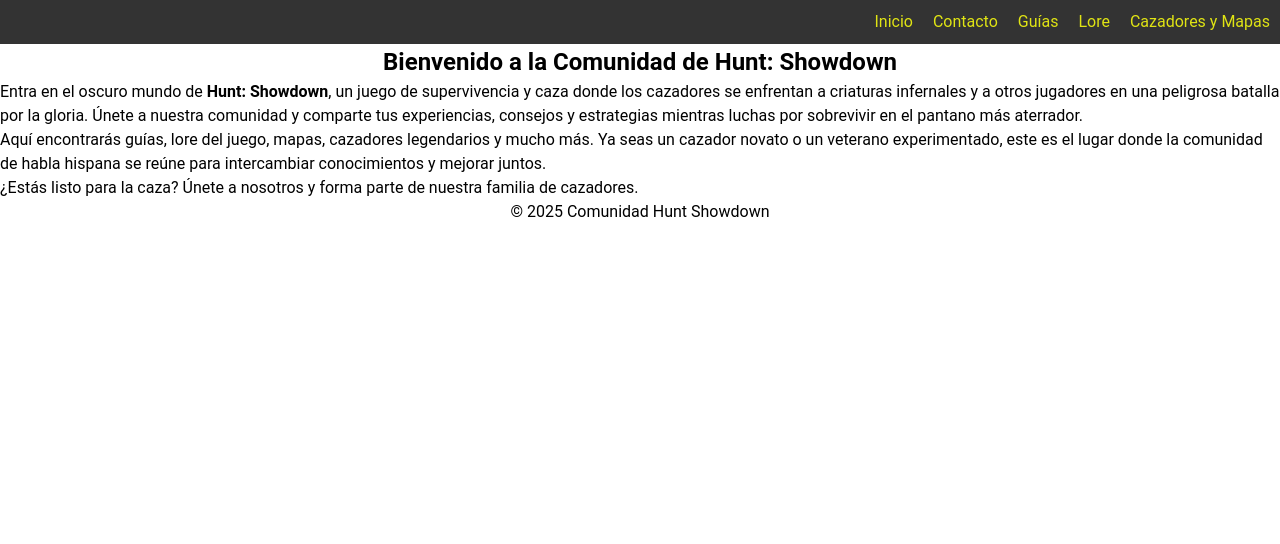
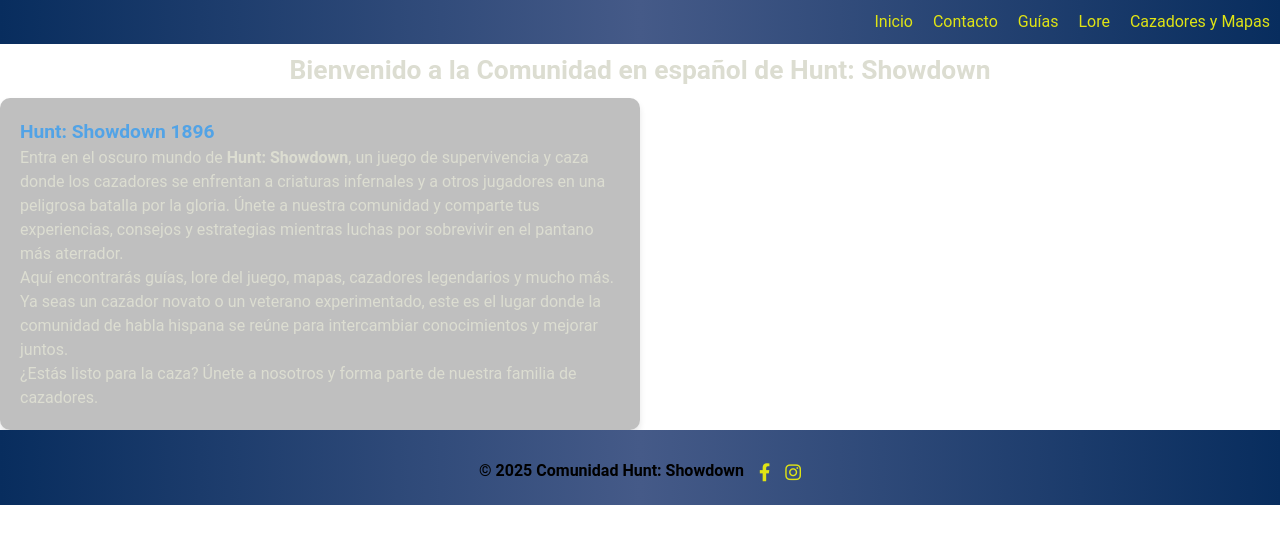
Before and after one commit to ElRodriCAT/HuntEspaniol, a website: page index.html in a window 1280 px wide. Drawn offline with nearby package versions, Linux system fonts and the light colour scheme; files that its build step writes are made by us from their sources.

Commit message:
correccion de estilos y colores

```diff
--- a/index.html
+++ b/index.html
@@ -4,6 +4,7 @@
   <meta charset="UTF-8">
   <meta name="viewport" content="width=device-width, initial-scale=1.0">
   <title>Comunidad Hunt: Showdown</title>
+  <link rel="stylesheet" href="https://cdnjs.cloudflare.com/ajax/libs/font-awesome/6.0.0-beta3/css/all.min.css">
   <link rel="stylesheet" href="../dist/css/main.css">
   <link rel="stylesheet" href="../dist/css/index.css">
 </head>
@@ -21,7 +22,9 @@
   </header>
   <main>
     <section class="intro">
-      <h1>Bienvenido a la Comunidad de Hunt: Showdown</h1>
+      <h1>Bienvenido a la Comunidad en español de Hunt: Showdown</h1>
+      <div class="card">
+        <h2>Hunt: Showdown 1896</h2>
         <p>
           Entra en el oscuro mundo de <strong>Hunt: Showdown</strong>, un juego de supervivencia y caza donde los cazadores se enfrentan a criaturas infernales y a otros jugadores en una peligrosa batalla por la gloria.
           Únete a nuestra comunidad y comparte tus experiencias, consejos y estrategias mientras luchas por sobrevivir en el pantano más aterrador.
@@ -32,10 +35,19 @@
         <p>
           ¿Estás listo para la caza? Únete a nosotros y forma parte de nuestra familia de cazadores.
         </p>
+      </div>
     </section>
   </main>
   <footer>
-    <p>© 2025 Comunidad Hunt Showdown</p>
+    <div class="social-icons">
+      <p>© 2025 Comunidad Hunt: Showdown</p>
+      <a href="https://www.facebook.com" target="_blank" class="social-icon">
+        <i class="fab fa-facebook-f"></i>
+      </a>
+      <a href="https://www.instagram.com" target="_blank" class="social-icon">
+        <i class="fab fa-instagram"></i>
+      </a>
+    </div>
   </footer>
 </body>
 </html>
--- a/src/scss/abstracts/_variables.scss
+++ b/src/scss/abstracts/_variables.scss
@@ -3,4 +3,8 @@
 $color-secondary: #333;
 $font-family: 'Arial', sans-serif;
 $bg-color-transparent:rgba(14, 13, 13, 0.788);
-$color-text: #e0e414;
+$color-link: #e0e414;
+$gradient-color: linear-gradient(90deg, rgb(8, 45, 94) 0%, rgb(69, 90, 136) 50%, rgba(8, 45, 94) 100%);
+$bg-color-card:rgba(128, 128, 128, 0.5);
+$color-text:#dcddd1;
+$color-text-h2: #52a3e6;
--- a/src/scss/base/_base.scss
+++ b/src/scss/base/_base.scss
@@ -12,17 +12,37 @@
   font-size: 16px;
   line-height: 1.5;
   height: 100%;
+  display: flex;
+  flex-direction: column;
 
   h1{
-    font-size: 1.5rem;
+    color:$color-text;
+    font-size: 1.65rem;
     text-align: center;
+    margin:7px;
+  }
+  .card{
+    max-width:50%;
+    height: auto;
+    background-color: $bg-color-card;
+    border:none;
+    h2{
+      color:$color-text-h2;
+      font-size: 1.2rem;
+      text-align: left;
+
+    }
+    p{
+      color:$color-text;
+      min-width: auto;
+    }
   }
 
 }
 
 /*navbar*/
 nav {
-  background-color:$color-secondary;
+  background:$gradient-color;
   padding: 10px;
   ul {
     display: flex;
@@ -35,7 +55,7 @@
       margin-left: 20px;
 
       a {
-        color: $color-text;
+        color: $color-link;
         font-size: 16px;
         transition: color 0.3s;
         text-decoration: none;
@@ -49,5 +69,33 @@
 }
 footer{
   text-align: center;
+  background:$gradient-color;
+  height: 75px;
+  display: flex;
+  flex-direction: row;
+  row-gap: 12px;
+  justify-content: center;
+  margin-top: auto;
+  align-items: center;
 
+  .social-icons {
+
+    margin-top: 10px;
+    display: flex;
+    gap: 15px;
+
+    .social-icon {
+      color: $color-link;
+      font-size: 18px;
+      transition: color 0.3s;
+
+      &:hover {
+        color: $color-link-hover;
+      }
+    }
+  }
+
+  p{
+    font-weight: bold;
+  }
 }
--- a/src/scss/pages/_index.scss
+++ b/src/scss/pages/_index.scss
@@ -4,4 +4,9 @@
    background-repeat: no-repeat;
    background-size: 100% 100%;
    background-position: center;
+
+   main {
+    display:flex;
+    flex-direction: column;
+   }
 }
```
Lines whose indentation alone changed are shown as unchanged.
